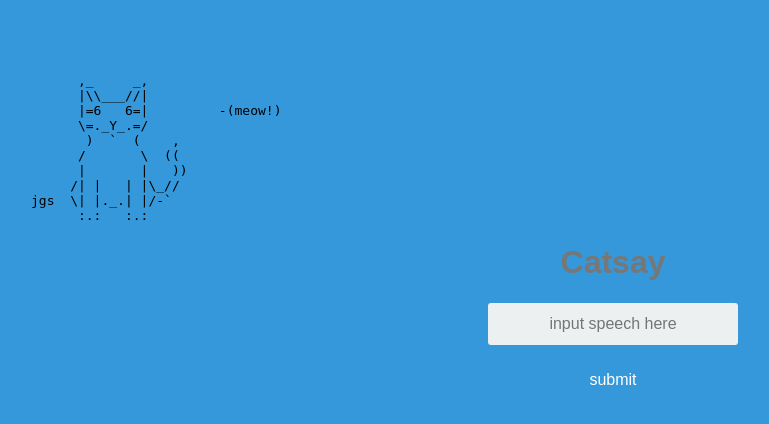
After one commit to supersecuredev/website, a Flask app: page /cat in a window 1280 px wide. The commit adds this page. Shown: the top 424 px of the page, without its empty margins (27-796 px from the left). Run offline with Flask 2, Linux system fonts and the light colour scheme.

Commit message:
Added cat ascii art generatorgit add templates/!

```diff
--- a/app.py
+++ b/app.py
@@ -6,19 +6,50 @@ app = Flask(__name__)
 
 credentials = {'admin': 'password'}
 
+
+def generate_cat_art(words):
+	return """
+      ,_     _,
+      |\\\\___//|
+      |=6   6=|		-({})
+      \=._Y_.=/
+       )  `  (    ,
+      /       \  ((
+      |       |   ))
+     /| |   | |\_//
+jgs  \| |._.| |/-`
+      :.:   :.:
+""".format(words)
+
+
+cat_art = generate_cat_art("meow!")
+
+
 @app.route('/')
 def home():
-	if not session.get('logged_in'):
+	return render_template('cat.html', cat_art=cat_art)
+
+@app.route('/login', methods=['GET', 'POST'])
+def do_admin_login():
+	if request.method == 'POST':
+
+		if request.form['username'] in credentials and credentials[request.form['username']] == request.form['password']:
+			session['logged_in'] = True
+		else:
+			flash('wrong password!')
+		return home()
+	else:
 		return render_template('login.html')
-	else:
-		return "Hello Boss!"
 
-@app.route('/login', methods=['POST'])
-def do_admin_login():
-	if request.form['username'] in credentials and credentials[request.form['username']] == request.form['password']:
-		session['logged_in'] = True
-	else:
-		flash('wrong password!')
+@app.route('/cat', methods=['GET', 'POST'])
+def cat():
+	if request.method == 'POST':
+		global cat_art
+		try:
+			cat_art = generate_cat_art(request.form['input'].lower())
+		except:
+			cat_art = generate_cat_art("Uh Oh!")
+
 	return home()
 
 @app.route("/logout")
--- /dev/null
+++ b/templates/cat.html
@@ -0,0 +1,26 @@
+<!-- Welcome to my website! -->
+<!-- visit https://github.com/supersecuredev/website for more info! -->
+
+<link rel="stylesheet" href="/static/style.css" type="text/css">
+
+{% block body %}
+
+<xmp>{{ cat_art }}</xmp>
+<form action="/cat" method="POST">
+	<div class="cat">
+	<div class="app-title">
+		<h1>Catsay</h1>
+	</div>
+	<div class="login-form">
+	<div class="control-group">
+					<input type="text" class="login-field" value="" placeholder="input speech here" name="input">
+	<label class="login-field-icon fui-user" for="cat say"></label></div>
+
+	<input type="submit" value="submit" class="btn btn-primary btn-large btn-block">
+
+	</div>
+
+	</div>
+</form>
+
+{% endblock %}
--- a/templates/login.html
+++ b/templates/login.html
@@ -1,3 +1,6 @@
+<!-- Welcome to my website! -->
+<!-- visit https://github.com/supersecuredev/website for more info! -->
+
 <link rel="stylesheet" href="/static/style.css" type="text/css">
 {% block body %}
 <form action="/login" method="POST">
```
